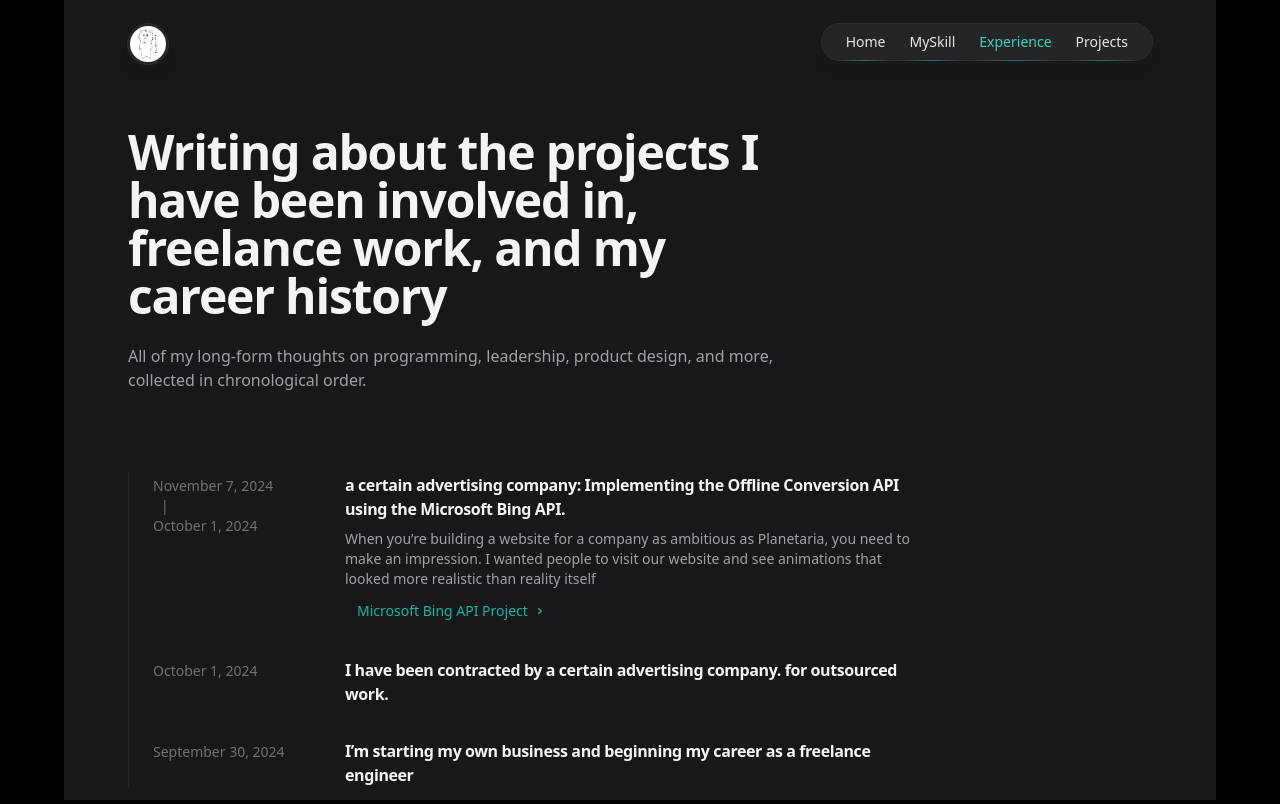
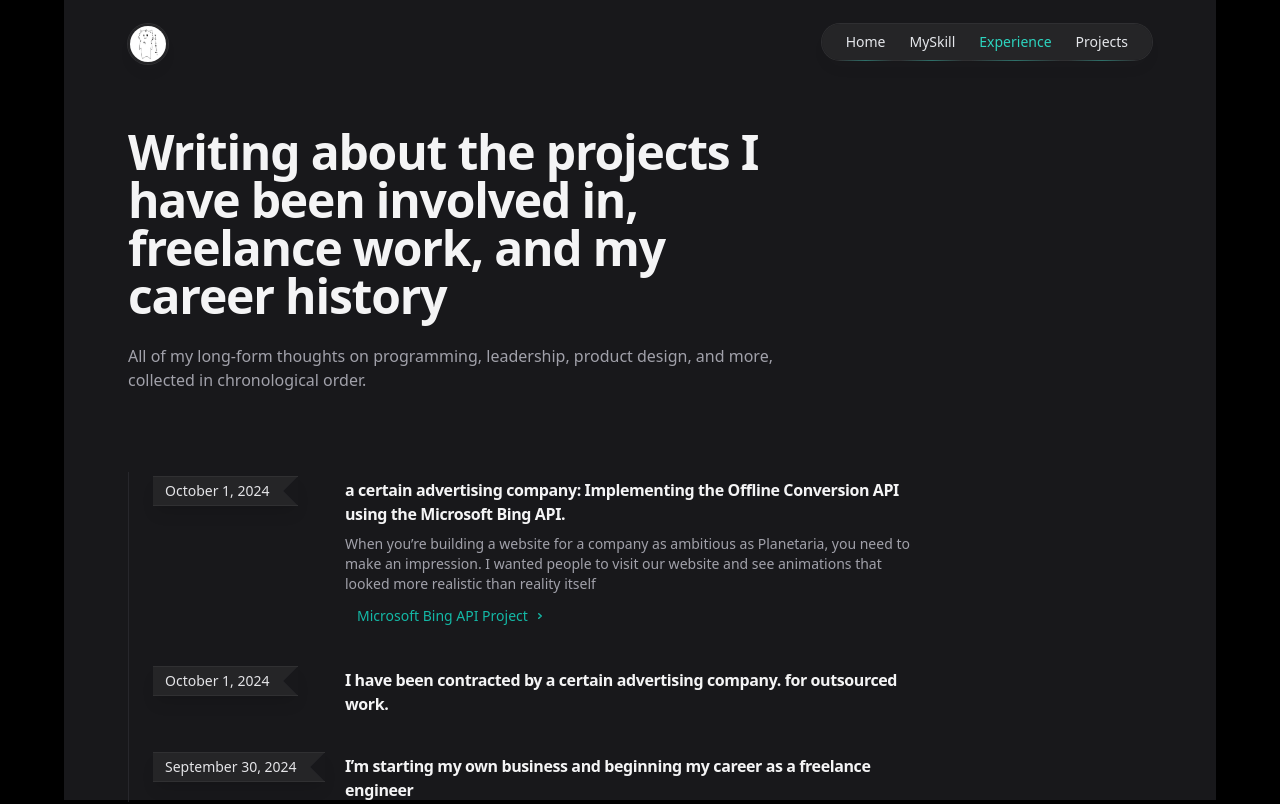
Before and after one commit to Temmy3620/miomio-portfolio, a Next.js app: page /experience in a window 1280 px wide. Shown: the top 804 px of the page. Built offline with nearby package versions, Linux system fonts and the light colour scheme.

Commit message:
履歴画面日付バナー追加

```diff
--- /dev/null
+++ b/app/components/DateBanner.tsx
@@ -0,0 +1,24 @@
+interface DateBannerProps {
+  date?: Date
+  className?: string
+}
+
+export function DateBanner({ date = new Date(), className = "" }: DateBannerProps) {
+  // Format the date as "Month Day, Year"
+  const formattedDate = date.toLocaleDateString("en-US", {
+    year: "numeric",
+    month: "long",
+    day: "numeric",
+  })
+
+  return (
+    <div className={`relative inline-block ${className}`}>
+      <div className="bg-zinc-800/90 text-zinc-200 py-1 pl-3 pr-7 shadow-lg backdrop-blur border-t border-b border-white/5 relative">
+        {formattedDate}
+        <div className="absolute top-0 right-0 h-full w-6 overflow-hidden">
+          <div className="absolute rotate-45 bg-zinc-900 h-8 w-8 -right-6 top-1/2 -translate-y-1/2"></div>
+        </div>
+      </div>
+    </div>
+  )
+}
--- a/app/experience/page.tsx
+++ b/app/experience/page.tsx
@@ -1,9 +1,10 @@
+import { DateBanner } from "../components/DateBanner";
+
 const articles = [
   //{
   //  title: 'a certain advertising company: Implementing enhanced user data functionality using the Google Ads API.',
   //  date: {
-  //    start: '2024-11-08',
-  //    end: '2025-04-15'
+  //    start: '2024-11-08'
   //  },
   //  description:
   //    'Improved user features in accordance with the company’s policy, and worked closely with the project manager to build the best possible system.',
@@ -15,8 +16,7 @@ const articles = [
   {
     title: 'a certain advertising company: Implementing the Offline Conversion API using the Microsoft Bing API.',
     date: {
-      start: '2024-10-01',
-      end: '2024-11-07'
+      start: '2024-10-01'
     },
     description:
       'When you’re building a website for a company as ambitious as Planetaria, you need to make an impression. I wanted people to visit our website and see animations that looked more realistic than reality itself',
@@ -51,11 +51,14 @@ export default function Experience() {
         </p>
       </header>
       <div className="mt-16 sm:mt-20">
-        <div className="md:border-l md:pl-6 md:border-zinc-700/40">
+        <div className="lg:border-l lg:pl-6 lg:border-zinc-700/40">
           <div className="flex max-w-3xl flex-col space-y-8">
             {articles.map((article) => (
-              <div key={article.title} className="md:grid md:grid-cols-4 md:items-baseline">
-                <div className="md:col-span-3 flex flex-col items-start">
+              <div key={article.title} className="lg:grid lg:grid-cols-4 lg:items-baseline">
+                <time className="mt-1 relative z-10 order-first mb-3 flex items-center text-sm text-zinc-500">
+                  <DateBanner date={new Date(article.date.start)} />
+                </time>
+                <div className="lg:col-span-3 flex flex-col items-start">
                   <h2 className="text-base font-semibold tracking-tight text-zinc-100">{article.title}</h2>
 
                   {article.description && (
@@ -75,15 +78,6 @@ export default function Experience() {
                   )}
 
                 </div>
-                <time className="mt-1 hidden md:block relative z-10 order-first mb-3 flex items-center text-sm text-zinc-500">
-                  {article.date.end && (
-                    <>
-                      {new Date(article.date.end).toLocaleDateString('en-US', { year: 'numeric', month: 'long', day: 'numeric' })}<br />
-                      <span className="mx-2">|</span><br />
-                    </>
-                  )}
-                  {new Date(article.date.start).toLocaleDateString('en-US', { year: 'numeric', month: 'long', day: 'numeric' })}<br />
-                </time>
               </div>
             ))}
           </div>
--- a/app/skillset/page.tsx
+++ b/app/skillset/page.tsx
@@ -2,11 +2,11 @@ import SkillRadarChart from "../components/SkillRadarChart";
 
 const frontEnd = [
   { subject: 'HTML/CSS', value: 3 },
-  { subject: 'JavaScript', value: 2 },
+  { subject: 'TypeScript', value: 2 },
   { subject: 'React.js', value: 2 },
+  { subject: 'Next.js', value: 2 },
   { subject: 'Vue.js', value: 2 },
-  { subject: 'Next.js', value: 2 },
-  { subject: 'Nuxt', value: 2 },
+  { subject: 'Nuxt.js', value: 2 },
 ]
 
 const backEnd = [
```
